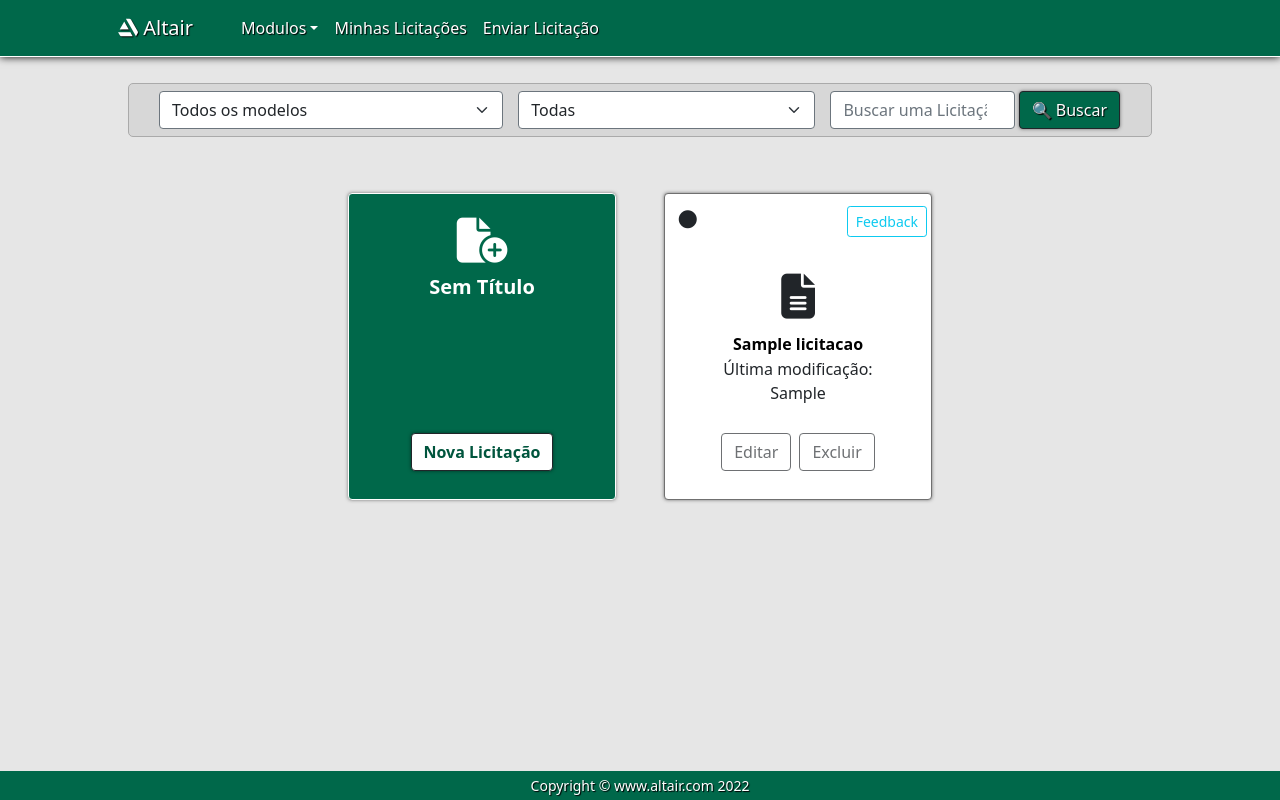
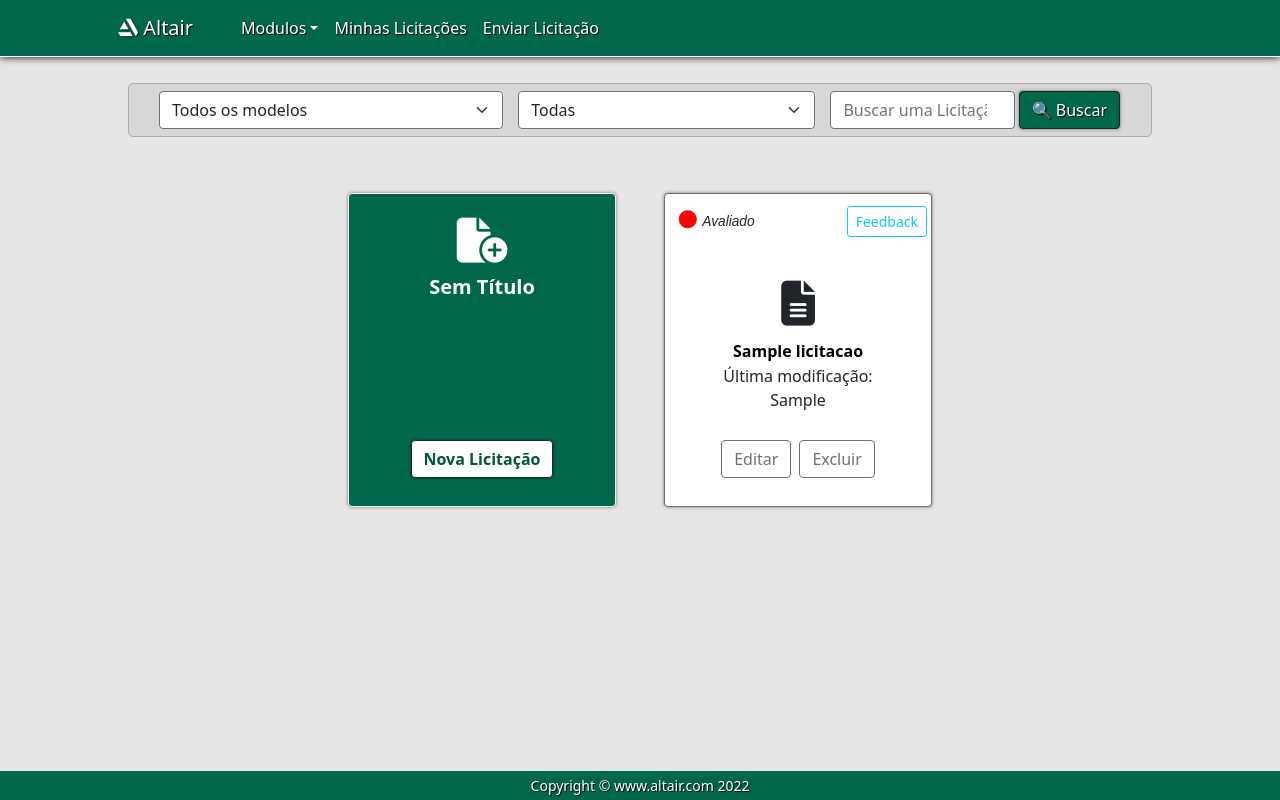
Before and after one commit to vic37get/Altair, a Django app: page / in a window 1280 px wide. Run offline with Django 4.2, Linux system fonts and the light colour scheme; tables that the repository leaves empty hold one stand-in row (values such as "Sample post"); a database or web service that is not in the repository returns one stand-in record (values such as "Sample title"); some libraries are stand-ins or nearby versions.

Commit message:
#112 adicionado status de avaliado

```diff
--- a/construtor_licitacoes/static/construtor_licitacoes/css/estilo_adicionar.css
+++ b/construtor_licitacoes/static/construtor_licitacoes/css/estilo_adicionar.css
@@ -6,6 +6,7 @@
   --cor_fundo: rgb(230, 230, 230);
   --cor_status_pendente: #d2d227;
   --cor_status_submetido: rgb(15, 99, 15);
+  --cor_status_avaliado: rgb(247, 7, 7);
 }
 
 #corpo_interno{
@@ -340,6 +341,12 @@ footer {
   color: var(--cor_status_pendente);
 }
 
+.avaliado{
+  padding: 1px;
+  text-align: left;
+  color: var(--cor_status_avaliado);
+}
+
 .submetido{
   text-align: left;
   color: var(--cor_status_submetido);
--- a/construtor_licitacoes/static/construtor_licitacoes/js/index.js
+++ b/construtor_licitacoes/static/construtor_licitacoes/js/index.js
@@ -1,5 +1,6 @@
 
 function statusLicitacao(licitacao,avaliado,id) {
+  if(avaliado==0){
     if(licitacao==0){
         document.getElementById("status"+id).setAttribute('class','status pendente fa-solid fa-circle');
         document.getElementById("Labelstatus"+id).innerHTML = "Pendente";
@@ -8,9 +9,13 @@ function statusLicitacao(licitacao,avaliado,id) {
     if(licitacao==1){
         document.getElementById("Labelstatus"+id).innerHTML = "Submetido";
         document.getElementById("status"+id).setAttribute('class','status submetido fa-solid fa-circle');
+    }
+  }else{
 
+    document.getElementById("Labelstatus"+id).innerHTML = "Avaliado";
+    document.getElementById("status"+id).setAttribute('class','status avaliado fa-solid fa-circle');
+  }
 
-    }
     mostraFeedback(avaliado,id)
   }
 
```
